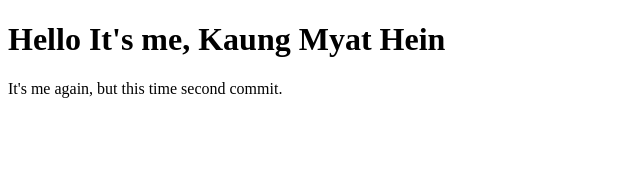
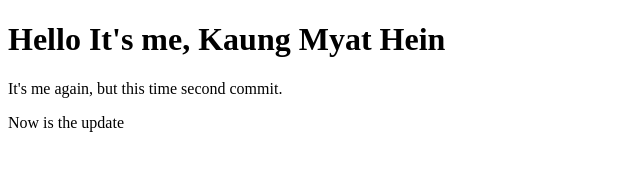
Before and after one commit to kmhein122/coffeehub-app, a plain HTML site: page index.html in a window 1280 px wide. Shown: the whole page, without its empty margins (0-640 px from the left). Drawn offline with Linux system fonts and the light colour scheme.

Commit message:
CMOSE9D870001VWT4SGY8RB4S-frontend-development-update

```diff
--- a/index.html
+++ b/index.html
@@ -8,5 +8,6 @@
 <body>
   <h1>Hello It's me, Kaung Myat Hein</h1>
   <p>It's me again, but this time second commit.</p>
+  <p>Now is the update</p>
 </body>
 </html>
```
Also changed, not shown: 1 other file.
